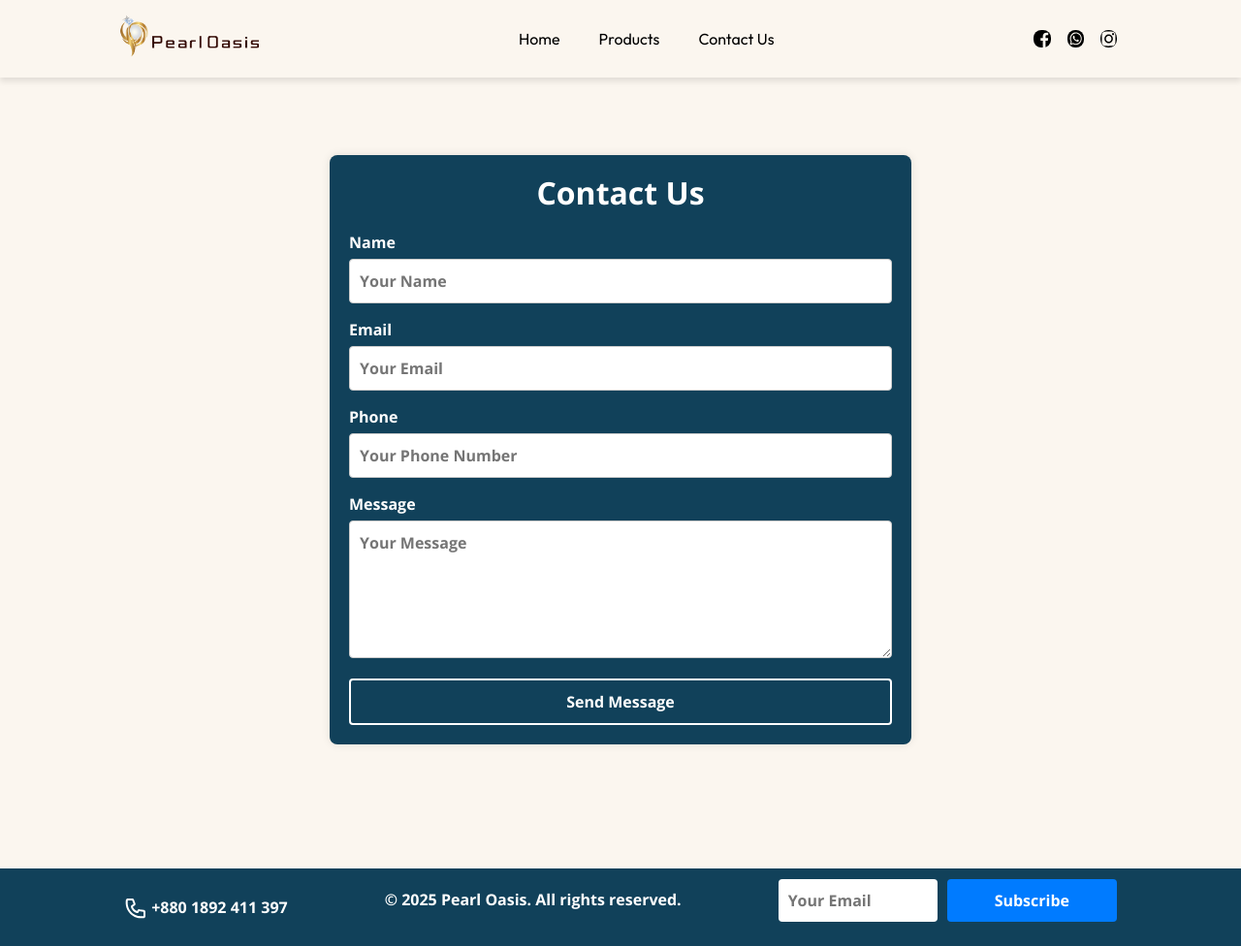
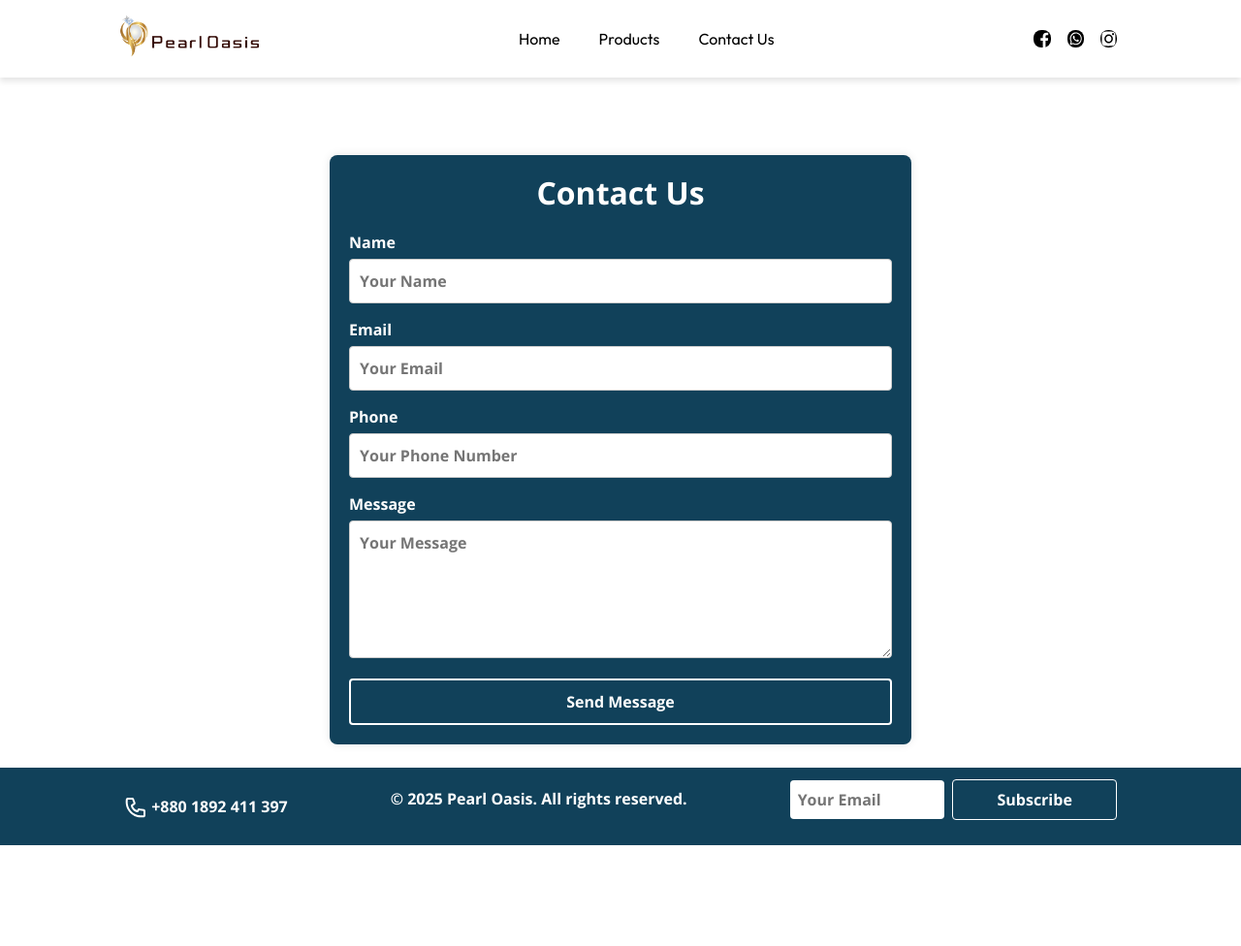
Before and after one commit to RobinDoughnut/pearl-oasis, a PHP site: page /pearl-oasis/php/about.php in a window 1280 px wide. Shown: the whole page at 97% size. After the commit the page ends 872 px from the top, so only its background shows below. Run offline with PHP 8.4, Linux system fonts and the light colour scheme; some libraries are stand-ins or nearby versions.

Commit message:
UI Changes made

```diff
--- a/assets/css/about.css
+++ b/assets/css/about.css
@@ -31,7 +31,7 @@ a {
 header {
     margin: 0 0;
     justify-content: center;
-    background-color: #FBF6EF;
+    background-color: var(--color-background);
     top: 0;
     position: sticky;
     box-shadow: 0 4px 6px rgba(0, 0, 0, .1);
@@ -136,7 +136,7 @@ header .container .links .menu {
     padding-top: 10vh;
     margin-bottom: 24px;
     text-align: center;
-    background-color: #FBF6EF;
+    background-color: var(--color-background);
 }
 
 .about h1 {
@@ -186,15 +186,15 @@ header .container .links .menu {
 }
 
 footer {
-    background: #11415a;
+    background: var(--color-footer-bg);
     width: 100vw;
     height: 10vh;
-    margin-top: 10%;
+    margin-top: var(--spacing-lg);
     display: flex;
     justify-content: center;
     align-items: center;
-    color: white;
-    font-family: 'Open Sans', sans-serif;
+    color: var(--color-white);
+    font-family: var(--font-family-secondary);
   }
 
   footer .footer-content {
@@ -210,25 +210,27 @@ footer .footer-content .email-form {
   }
 
   footer .footer-content .email-form input[type="email"] {
-    padding: 10px;
+    padding: var(--spacing-sm);
     border: none;
-    border-radius: 4px;
-    margin-right: 10px;
-    font-family: 'Open Sans', sans-serif;
+    border-radius: var(--border-radius-sm);
+    margin-right: var(--spacing-sm);
+    font-family: var(--font-family-secondary);
   }
 
   footer .footer-content .email-form button {
-    padding: 10px 20px;
-    background-color: #007bff;
-    border: none;
-    border-radius: 4px;
-    color: white;
+    padding: var(--spacing-sm) var(--spacing-md);
+    background-color: transparent;
+    border: 1px solid var(--color-white);
+    border-radius: var(--border-radius-sm);
+    color: var(--color-white);
     cursor: pointer;
-    font-family: 'Open Sans', sans-serif;
+    font-family: var(--font-family-secondary);
   }
 
   footer .footer-content .email-form button:hover {
-    background-color: #0056b3;
+    background-color: var(--color-white);
+    color: var(--color-dark-blue)
+    /* Ensured consistency with about.css and products.css */
   }
 
 @media (max-width: 1024px) {
--- a/assets/css/styleguide.css
+++ b/assets/css/styleguide.css
@@ -111,7 +111,7 @@
   --breakpoint-lg: 1200px;
 
   /* ========== Additional Colors from products.css ========== */
-  --color-background: #FBF6EF;
+  --color-background: #ffffff;
   /* Background color */
   --color-dark-blue: #00263D;
   /* Dark blue for hover and cards */
--- a/includes/header.php
+++ b/includes/header.php
@@ -33,7 +33,7 @@
             <a
                 href="https://www.instagram.com/thepearloasisjewellers?utm_source=ig_web_button_share_sheet&igsh=ZDNlZDc0MzIxNw=="><img
                     class="link-img" src="../assets/img/ig-logo.svg" alt=""></a>
-            <button class="menu" onclick="sidepane()"><img class="hamburger" src="/assets/img/Hamburger-Menu.svg"
+            <button class="menu" onclick="sidepane()"><img class="hamburger" src="../assets/img/Hamburger-Menu.svg"
                     alt="">
             </button>
 
--- a/php/products.php
+++ b/php/products.php
@@ -29,7 +29,7 @@ $script_path = BASE_PATH . "/../assets/js/main.js";
         rel="stylesheet">
     <link rel="stylesheet" href="<?php echo $product_style_path ?>" />
     <script src="jquery-3.7.1.js"></script>
-    <script src="<?php echo $script_style_path ?>"></script>
+    <script src="<?php echo $script_path ?>"></script>
 
 </head>
 
```
Also changed, not shown: assets/css/products.css (+7 -4 lines), assets/css/style.css (+7 -4 lines). Lines whose indentation alone changed are shown as unchanged.
